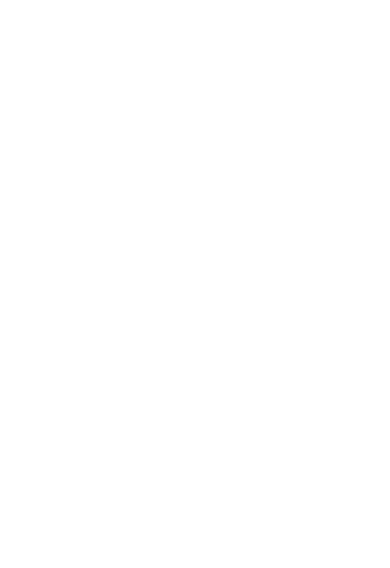
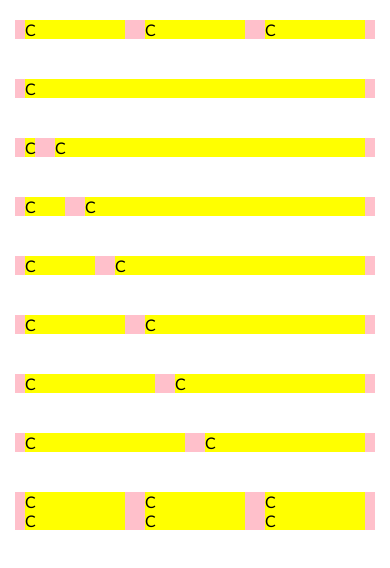
Before and after one commit to front-end-by-rimantas/24-grupe-portfolio, a website: page index.html in a window 390 px wide. Drawn offline with Linux system fonts and the light colour scheme.

Commit message:
Mobile responsive

```diff
--- a/css/components/layout.css
+++ b/css/components/layout.css
@@ -0,0 +1,97 @@
+:root {
+  --half-gap: 10px;
+  --gap: calc(2 * var(--half-gap));
+  --col1: calc((100% - 12 * var(--gap)) / 12);
+  --col2: calc(var(--col1) + var(--gap) + var(--col1));
+  --col3: calc(var(--col2) + var(--gap) + var(--col1));
+  --col4: calc(var(--col3) + var(--gap) + var(--col1));
+  --col5: calc(var(--col4) + var(--gap) + var(--col1));
+  --col6: calc(var(--col5) + var(--gap) + var(--col1));
+  --col7: calc(var(--col6) + var(--gap) + var(--col1));
+  --col8: calc(var(--col7) + var(--gap) + var(--col1));
+  --col9: calc(var(--col8) + var(--gap) + var(--col1));
+  --col10: calc(var(--col9) + var(--gap) + var(--col1));
+  --col11: calc(var(--col10) + var(--gap) + var(--col1));
+  --col12: calc(var(--col11) + var(--gap) + var(--col1));
+}
+
+.container {
+  width: 100%;
+  float: left;
+  padding: 20px 15px;
+}
+.container > .row {
+  width: 100%;
+  float: left;
+  margin: 0;
+  background-color: pink;
+}
+.container > .row > [class*='col-'] {
+  float: left;
+  background-color: yellow;
+  margin: 0 var(--half-gap);
+}
+.container > .row > .col-1 {
+  width: var(--col1);
+}
+.container > .row > .col-2 {
+  width: var(--col2);
+}
+.container > .row > .col-3 {
+  width: var(--col3);
+}
+.container > .row > .col-4 {
+  width: var(--col4);
+}
+.container > .row > .col-5 {
+  width: var(--col5);
+}
+.container > .row > .col-6 {
+  width: var(--col6);
+}
+.container > .row > .col-7 {
+  width: var(--col7);
+}
+.container > .row > .col-8 {
+  width: var(--col8);
+}
+.container > .row > .col-9 {
+  width: var(--col9);
+}
+.container > .row > .col-10 {
+  width: var(--col10);
+}
+.container > .row > .col-11 {
+  width: var(--col11);
+}
+.container > .row > .col-12 {
+  width: var(--col12);
+}
+
+@media (min-width: 576px) {
+  .container > .row {
+    width: 540px;
+    margin: 0 calc(50% - 270px);
+  }
+}
+
+@media (min-width: 768px) {
+  .container > .row {
+    width: 720px;
+    margin: 0 calc(50% - 360px);
+  }
+}
+
+@media (min-width: 992px) {
+  .container > .row {
+    width: 960px;
+    margin: 0 calc(50% - 480px);
+  }
+}
+
+@media (min-width: 1200px) {
+  .container > .row {
+    width: 1140px;
+    margin: 0 calc(50% - 570px);
+  }
+}
--- a/css/components/reset.css
+++ b/css/components/reset.css
@@ -0,0 +1,12 @@
+html {
+  scroll-behavior: smooth;
+}
+
+body,
+body * {
+  margin: 0;
+  padding: 0;
+  vertical-align: top;
+  box-sizing: border-box;
+  font-family: 'Gill Sans', 'Gill Sans MT', Calibri, 'Trebuchet MS', sans-serif;
+}
--- a/index.html
+++ b/index.html
@@ -12,6 +12,65 @@
 
 <body>
     <!-- header -->
+    <div class="container">
+        <div class="row">
+            <div class="col-4">C</div>
+            <div class="col-4">C</div>
+            <div class="col-4">C</div>
+        </div>
+    </div>
+    <div class="container">
+        <div class="row">
+            <div class="col-12">C</div>
+        </div>
+    </div>
+    <div class="container">
+        <div class="row">
+            <div class="col-1">C</div>
+            <div class="col-11">C</div>
+        </div>
+    </div>
+    <div class="container">
+        <div class="row">
+            <div class="col-2">C</div>
+            <div class="col-10">C</div>
+        </div>
+    </div>
+    <div class="container">
+        <div class="row">
+            <div class="col-3">C</div>
+            <div class="col-9">C</div>
+        </div>
+    </div>
+    <div class="container">
+        <div class="row">
+            <div class="col-4">C</div>
+            <div class="col-8">C</div>
+        </div>
+    </div>
+    <div class="container">
+        <div class="row">
+            <div class="col-5">C</div>
+            <div class="col-7">C</div>
+        </div>
+    </div>
+    <div class="container">
+        <div class="row">
+            <div class="col-6">C</div>
+            <div class="col-6">C</div>
+        </div>
+    </div>
+    <div class="container">
+        <div class="row">
+            <div class="col-4">C</div>
+            <div class="col-4">C</div>
+            <div class="col-4">C</div>
+            <div class="col-4">C</div>
+            <div class="col-4">C</div>
+            <div class="col-4">C</div>
+        </div>
+    </div>
+
     <!-- hero -->
     <!-- about me -->
     <!-- services -->
```
